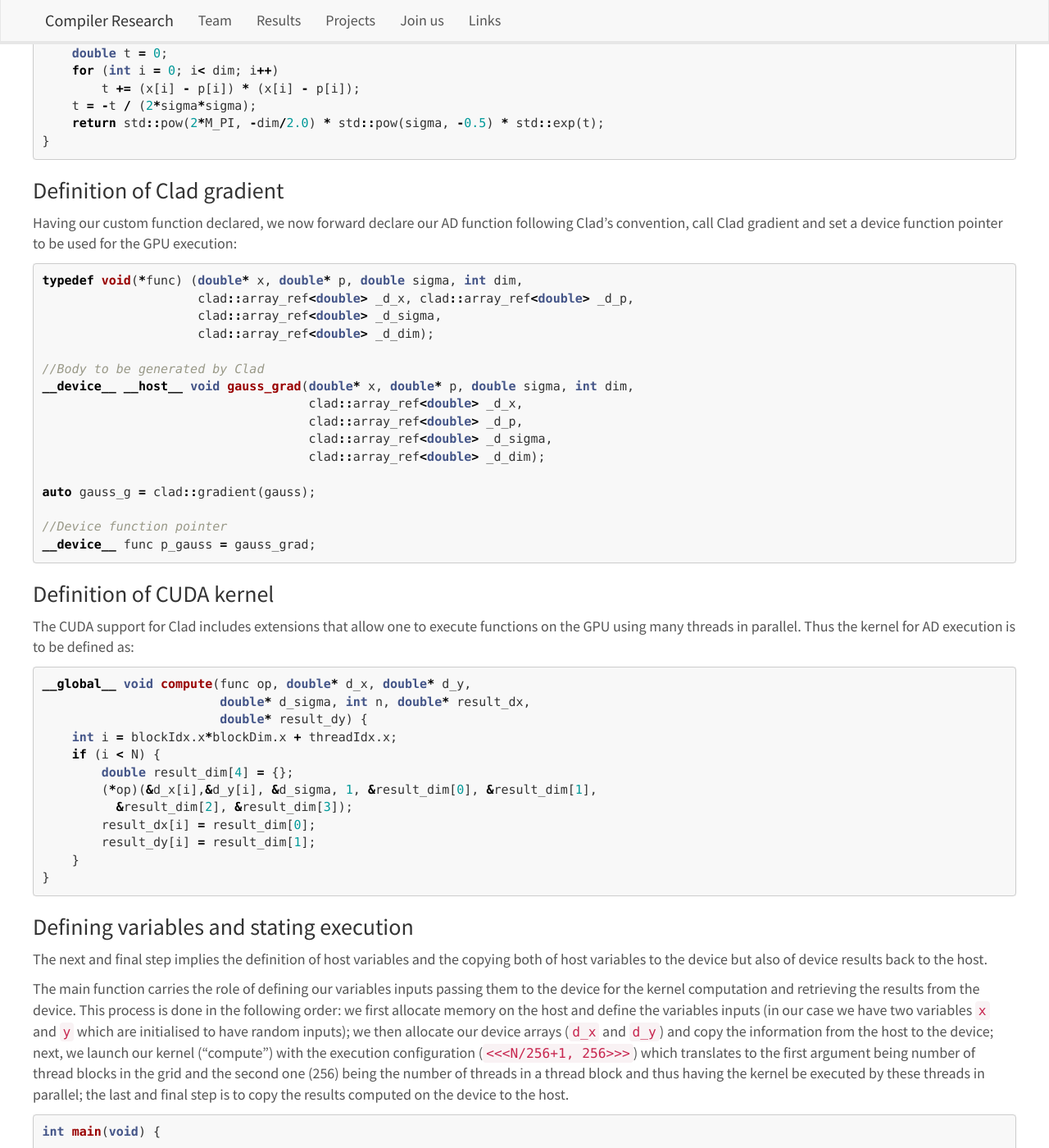
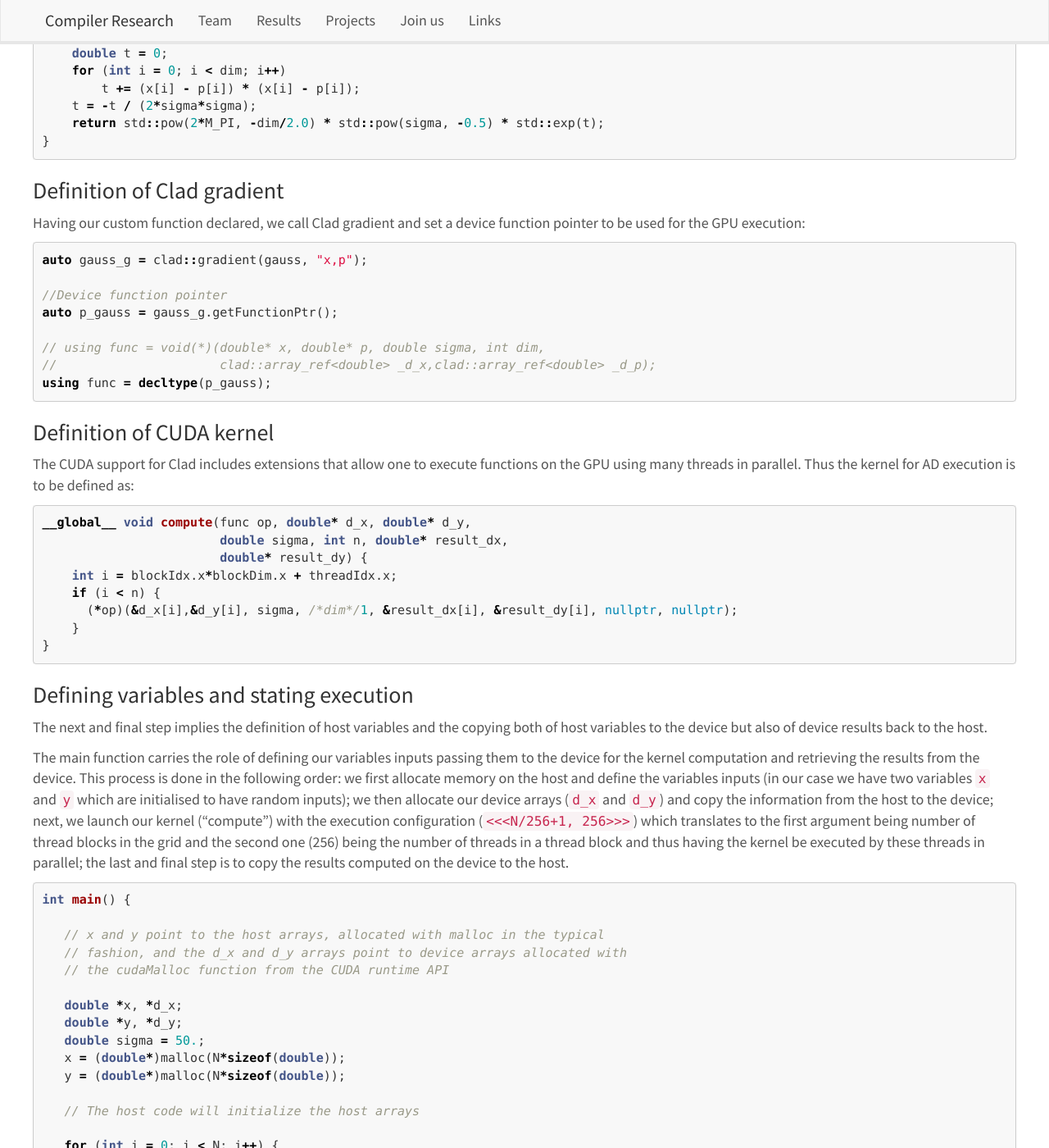
Before and after one commit to vgvassilev/clad, a Jekyll site: the page built from _pages/tutorials/2021-08-20-clad_cuda_simple_tutorial.md, in a window 1280 px wide and 1400 px high, scrolled down 502 px. Shown: the whole window at 82% size. Built offline with Jekyll 4.4.1, drawn with Linux system fonts in a browser that asks for light colours; nearby versions of some CDN libraries; a style sheet for code colours, icons or effects is not loaded; some of the changed text lies outside the part shown.

Commit message:
Updated Clad-Cuda tutorial

````diff
--- a/_pages/tutorials/2021-08-20-clad_cuda_simple_tutorial.md
+++ b/_pages/tutorials/2021-08-20-clad_cuda_simple_tutorial.md
@@ -43,28 +43,19 @@ __device__ __host__ double gauss(double* x, double* p, double sigma, int dim) {
 
 ### Definition of Clad gradient
 
-Having our custom function declared, we now forward declare our AD function
-following Clad’s convention, call Clad gradient and set a device function
+Having our custom function declared, we call Clad gradient and set a device function
 pointer to be used for the GPU execution:
 
 
 ```cuda
-typedef void(*func) (double* x, double* p, double sigma, int dim,
-                     clad::array_ref<double> _d_x, clad::array_ref<double> _d_p,
-                     clad::array_ref<double> _d_sigma,
-                     clad::array_ref<double> _d_dim);
-
-//Body to be generated by Clad
-__device__ __host__ void gauss_grad(double* x, double* p, double sigma, int dim,
-                                    clad::array_ref<double> _d_x,
-                                    clad::array_ref<double> _d_p,
-                                    clad::array_ref<double> _d_sigma,
-                                    clad::array_ref<double> _d_dim);
-
-auto gauss_g = clad::gradient(gauss);
+auto gauss_g = clad::gradient(gauss, "x,p");
 
 //Device function pointer
-__device__ func p_gauss = gauss_grad;
+auto p_gauss = gauss_g.getFunctionPtr();
+
+// using func = void(*)(double* x, double* p, double sigma, int dim,
+//                      clad::array_ref<double> _d_x,clad::array_ref<double> _d_p);
+using func = decltype(p_gauss);
 ```
 
 
@@ -77,15 +68,11 @@ be defined as:
 
 ```cuda
 __global__ void compute(func op, double* d_x, double* d_y,
-                        double* d_sigma, int n, double* result_dx,
+                        double sigma, int n, double* result_dx,
                         double* result_dy) {
     int i = blockIdx.x*blockDim.x + threadIdx.x;
-    if (i < N) {
-        double result_dim[4] = {};
-        (*op)(&d_x[i],&d_y[i], &d_sigma, 1, &result_dim[0], &result_dim[1],
-          &result_dim[2], &result_dim[3]);
-        result_dx[i] = result_dim[0];
-        result_dy[i] = result_dim[1];
+    if (i < n) {
+      (*op)(&d_x[i],&d_y[i], sigma, /*dim*/1, &result_dx[i], &result_dy[i], nullptr, nullptr);
     }
 }
 ```
@@ -111,7 +98,7 @@ to the host.
 
 
 ```cuda
-int main(void) {
+int main() {
 
    // x and y point to the host arrays, allocated with malloc in the typical
    // fashion, and the d_x and d_y arrays point to device arrays allocated with
@@ -119,17 +106,15 @@ int main(void) {
 
    double *x, *d_x;
    double *y, *d_y;
-   double sigma, *d_sigma;
+   double sigma = 50.;
    x = (double*)malloc(N*sizeof(double));
    y = (double*)malloc(N*sizeof(double));
-   sigma = (double*)malloc(N*sizeof(double));
 
    // The host code will initialize the host arrays
 
    for (int i = 0; i < N; i++) {
        x[i] = rand()%100;
        y[i] = rand()%100;
-       sigma[i] = rand()%100;
    }
 
    func h_gauss;
@@ -141,8 +126,6 @@ int main(void) {
    cudaMemcpy(d_x, x, N*sizeof(double), cudaMemcpyHostToDevice);
    cudaMalloc(&d_y, N*sizeof(double));
    cudaMemcpy(d_y, y, N*sizeof(double), cudaMemcpyHostToDevice);
-   cudaMalloc(&d_sigma, sizeof(double));
-   cudaMemcpy(d_sigma, &sigma, sizeof(double), cudaMemcpyHostToDevice);
 
    // Similar to the x,y arrays, we employ host and device results array so
    // that we can copy the computed values from the device back to the host
````
Also changed, not shown: other parts of _pages/tutorials/2021-08-20-clad_cuda_simple_tutorial.md (+9 -4 lines).
